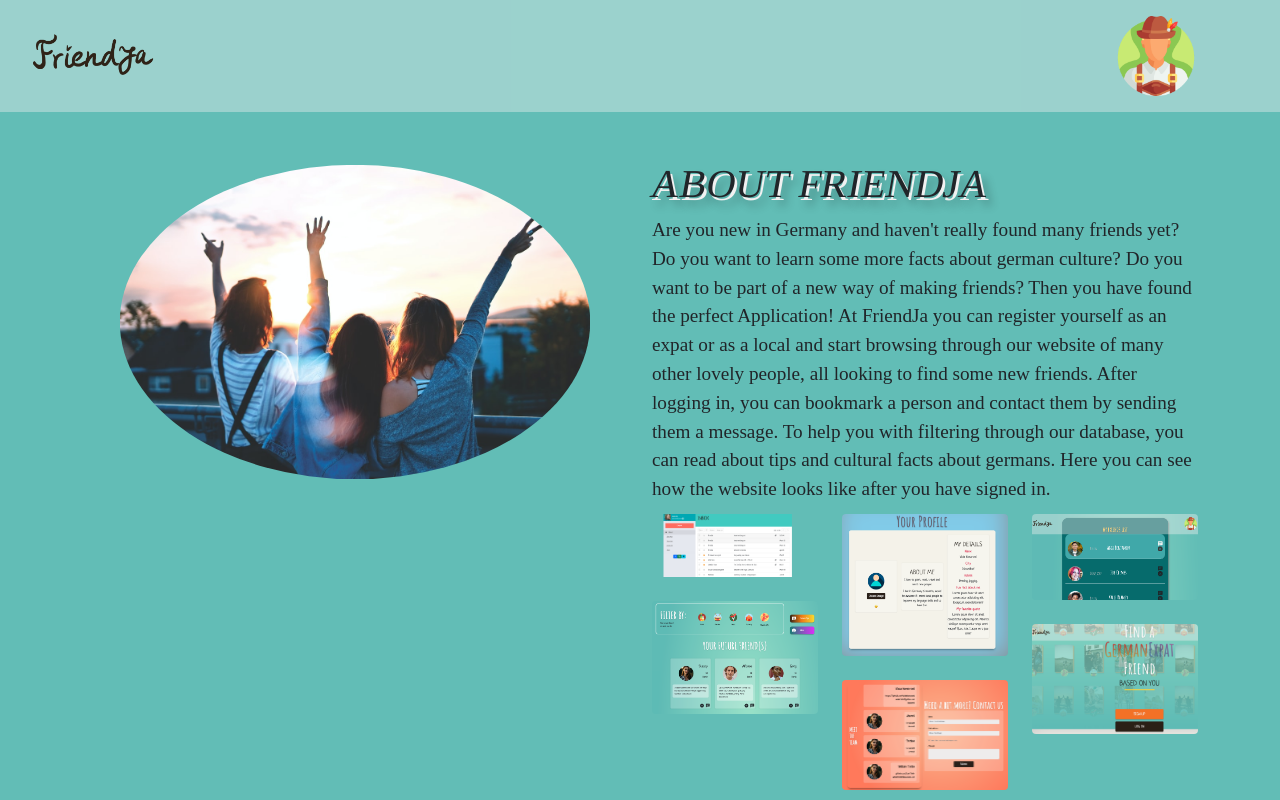
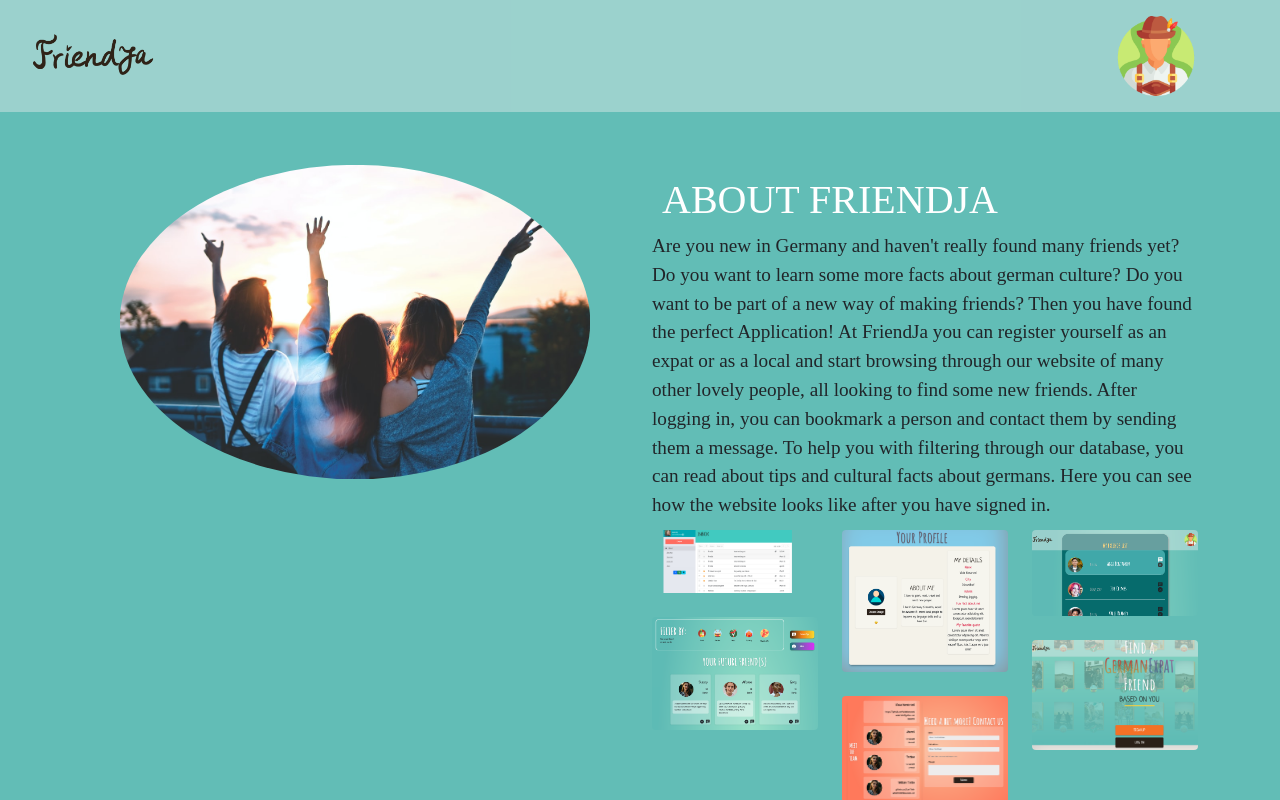
Before and after one commit to ViolaKomaromi/friendproj, a React (Create React App) app in the folder client/: page /about in a window 1280 px wide. Shown: the top 800 px of the page. Built offline with nearby package versions, Linux system fonts and the light colour scheme; a web font is replaced by a local one.

Commit message:
About heading adjusted css

```diff
--- a/client/src/components/About/About.css
+++ b/client/src/components/About/About.css
@@ -15,8 +15,10 @@ body {
 }
 
 .about-heading {
-  color: var(--primary-orange);
-  text-transform: uppercase;
+  color: white;
+  font-size: 40px;
+  padding-right: 190px;
+  /* text-transform: uppercase; */
 }
 
 @media (max-width: 468px) {
--- a/client/src/components/About/About.js
+++ b/client/src/components/About/About.js
@@ -18,7 +18,7 @@ const AboutMe = () => {
           </div>
         </div>
         <div className='col-lg-6 col-xm-12'>
-          <h1 className='about-heading'>About FriendJa</h1>
+          <h3 className='about-heading'>About FriendJa</h3>
           <p>
             Are you new in Germany and haven't really found many friends yet? Do
             you want to learn some more facts about german culture? Do you want
```
